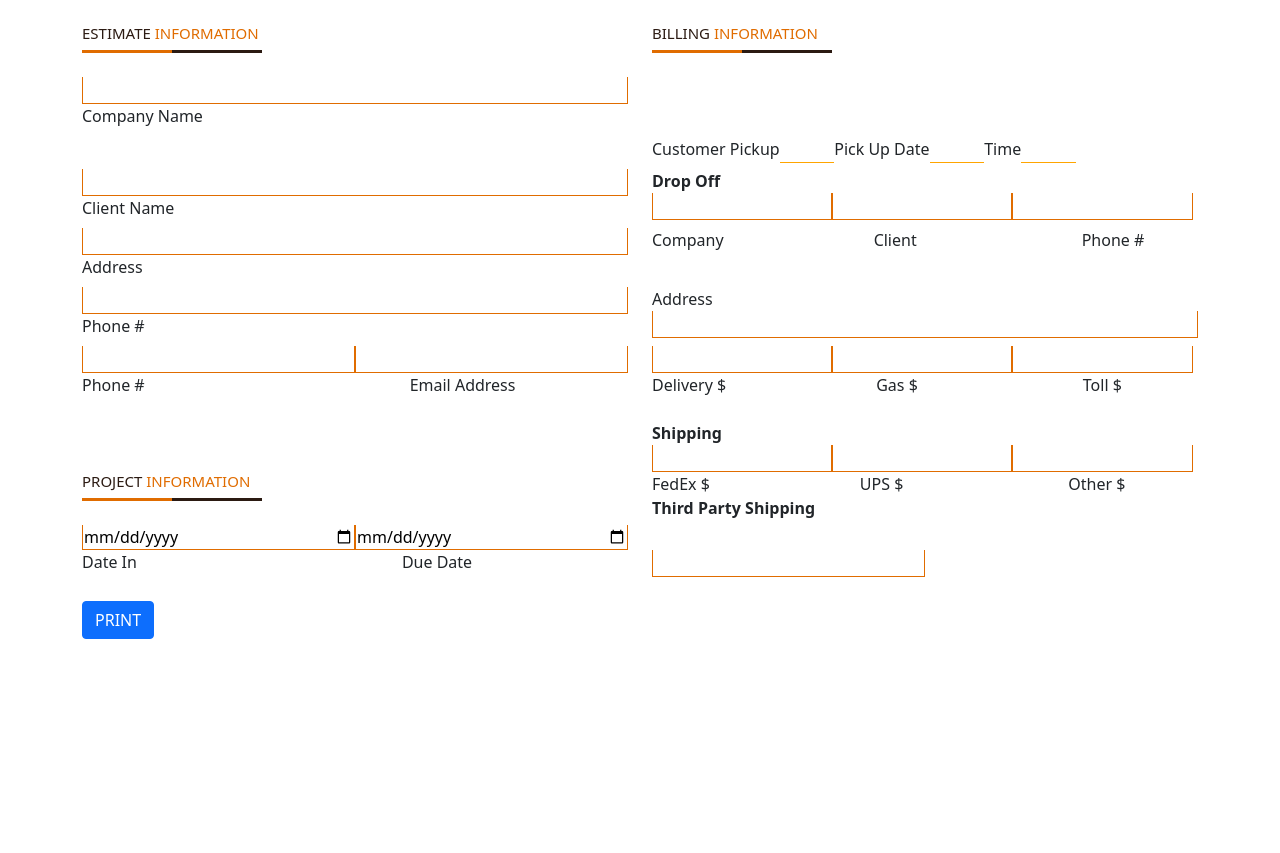
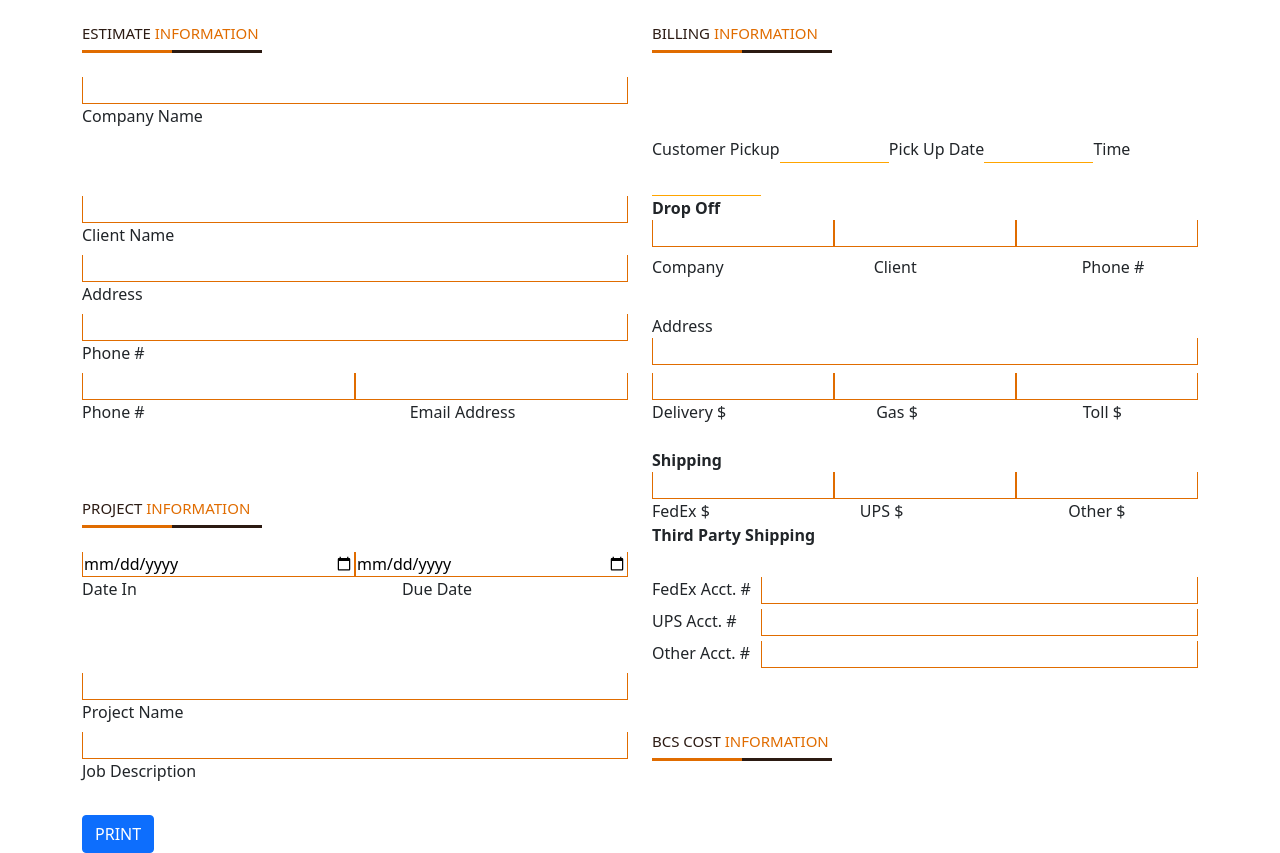
Before and after one commit to BambuTeam/FormKoka, a React (Create React App) app: page / in a window 1280 px wide. Before the commit the page ends 800 px from the top, so only its background shows below. Built offline with nearby package versions, Linux system fonts and the light colour scheme.

Commit message:
BCS COST INFORMATION

```diff
--- a/src/App.css
+++ b/src/App.css
@@ -19,8 +19,17 @@
   border-bottom: solid 1px #e06c00;
 }
 
+.input_50_r{
+  float: right;
+  width: 80%;
+  border: none;
+  border-right: solid 1px #e06c00;
+  border-left: solid 1px #e06c00;
+  border-bottom: solid 1px #e06c00;
+}
+
 .input_33{
-  width: 33%;
+  width: 33.33%;
   border: none;
   border-right: solid 1px #e06c00;
   border-left: solid 1px #e06c00;
@@ -36,7 +45,7 @@
 }
 
 .input_billing{
-  width: 10%;
+  width: 20%;
   border: none;
   border-bottom: 1px orange solid;
   text-align: center;
--- a/src/index.js
+++ b/src/index.js
@@ -176,12 +176,40 @@ class ComponentToPrint extends React.Component {
             <Form.Label class="label_33_r2"> Due Date</Form.Label>
             </Col>
             <Col>
-            <input class="input_50" type="text" id="fname" name="fname"></input>
-
-
+            <input class="input_50_r" type="text" id="fname" name="fname"></input>
+            <Form.Label>FedEx Acct. #</Form.Label>
+            <input class="input_50_r" type="text" id="fname" name="fname"></input>
+            <Form.Label>UPS Acct. #</Form.Label>
+            <input class="input_50_r" type="text" id="fname" name="fname"></input>
+            <Form.Label>Other Acct. #</Form.Label>
             </Col>
           </Row>
         </div>
+
+        <div>
+        <Row>
+            <Col>
+            <input class="input_full" type="text" id="fname" name="fname"></input>
+            <Form.Label> Project Name</Form.Label>
+            </Col>
+            <Col></Col>
+          </Row>
+        </div>
+
+        <div>
+        <Row>
+            <Col>
+            <input class="input_full" type="text" id="fname" name="fname"></input>
+            <Form.Label> Job Description</Form.Label>
+            </Col>
+            <Col>
+            <h5 className='txt_tittle'>BCS COST <span className='txt_tittle_2'>INFORMATION</span> </h5>
+          <div className='shape'></div>
+            </Col>
+          </Row>
+        </div>
+
+
 
 
 
```
